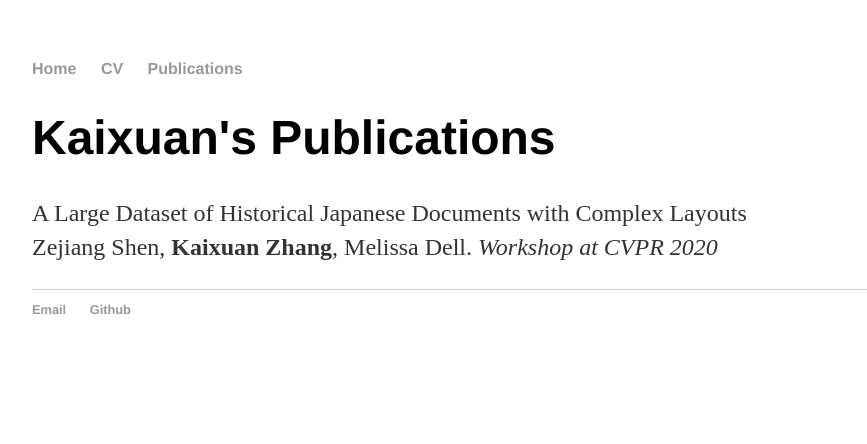
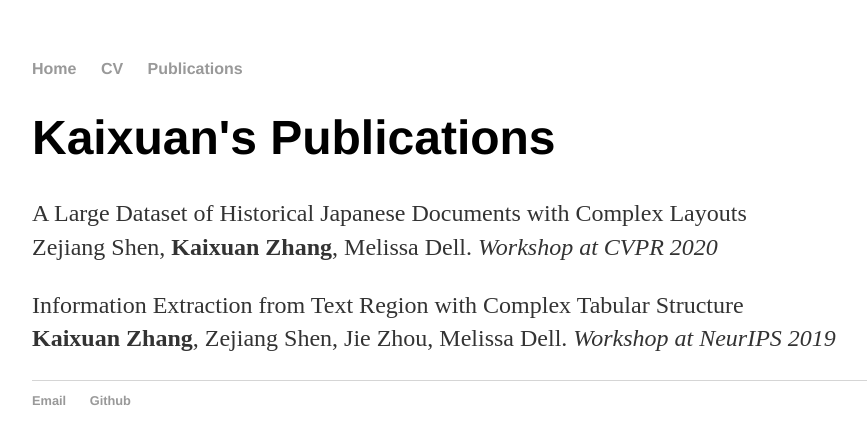
Before and after one commit to KaixuanZ/KaixuanZ.github.io, a Jekyll site: the page built from publication/index.html, in a window 1280 px wide. Shown: the top 444 px of the page, without its empty margins (160-1027 px from the left). Built offline with Jekyll 4.4.1, drawn with Linux system fonts in a browser that asks for light colours.

Commit message:
Update index.html

```diff
--- a/publication/index.html
+++ b/publication/index.html
@@ -2,6 +2,13 @@
 layout: default
 title: Kaixuan's Publications
 ---
+<div class="blurb">
+
 	<h1>{{ page.title }}</h1>
 	<p> A Large Dataset of Historical Japanese Documents with Complex Layouts <br>
 	Zejiang Shen, <strong>Kaixuan Zhang</strong>, Melissa Dell.  <em> Workshop at CVPR 2020</em> </p>
+
+	<p> Information Extraction from Text Region with Complex Tabular Structure <br>
+	<strong>Kaixuan Zhang</strong>, Zejiang Shen, Jie Zhou, Melissa Dell.  <em> Workshop at NeurIPS 2019</em> </p>
+
+</div><!-- /.blurb -->
```
